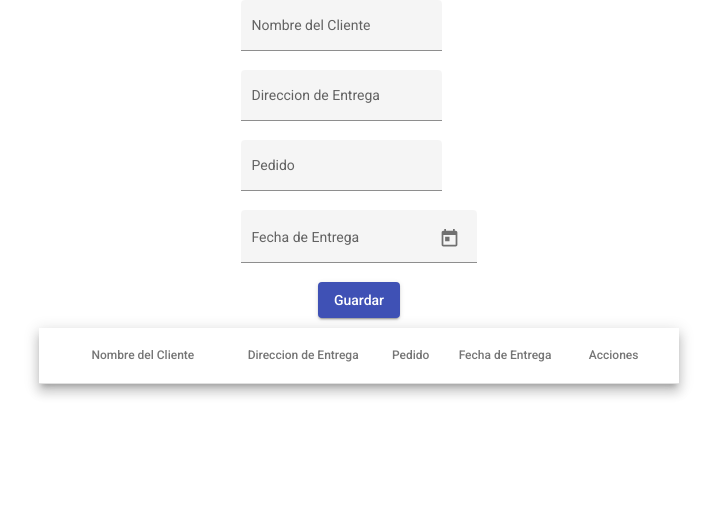
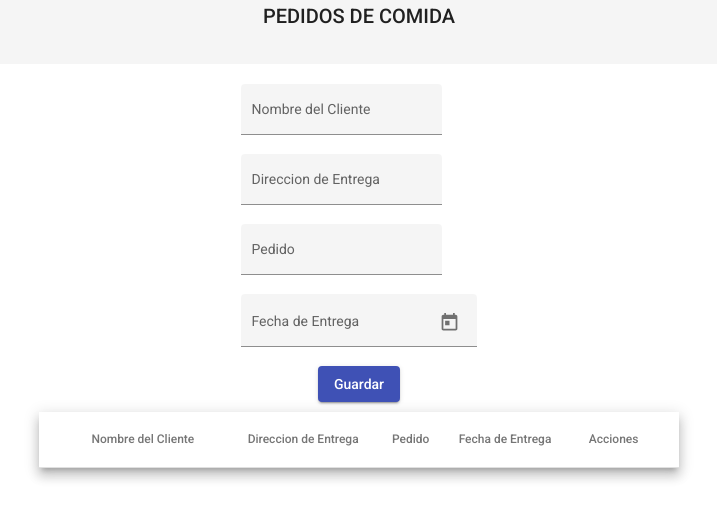
Before and after one commit to silvericedan/Angular-heroku, an Angular app: page /formulario in a window 1280 px wide. Shown: the top 520 px of the page, without its empty margins (281-998 px from the left). Built offline with nearby package versions, Linux system fonts and the light colour scheme; no server answers.

Commit message:
Agregado barra superior de presentacion

```diff
--- a/src/app/modules/modulouno/formulario/formulario.component.html
+++ b/src/app/modules/modulouno/formulario/formulario.component.html
@@ -1,3 +1,7 @@
+<mat-toolbar>
+  <span class="titlecenter">PEDIDOS DE COMIDA</span>
+</mat-toolbar>
+<br>
 <div class="inner" >
     <form [formGroup]="completarForm" (ngSubmit)="submit()">
 
```
